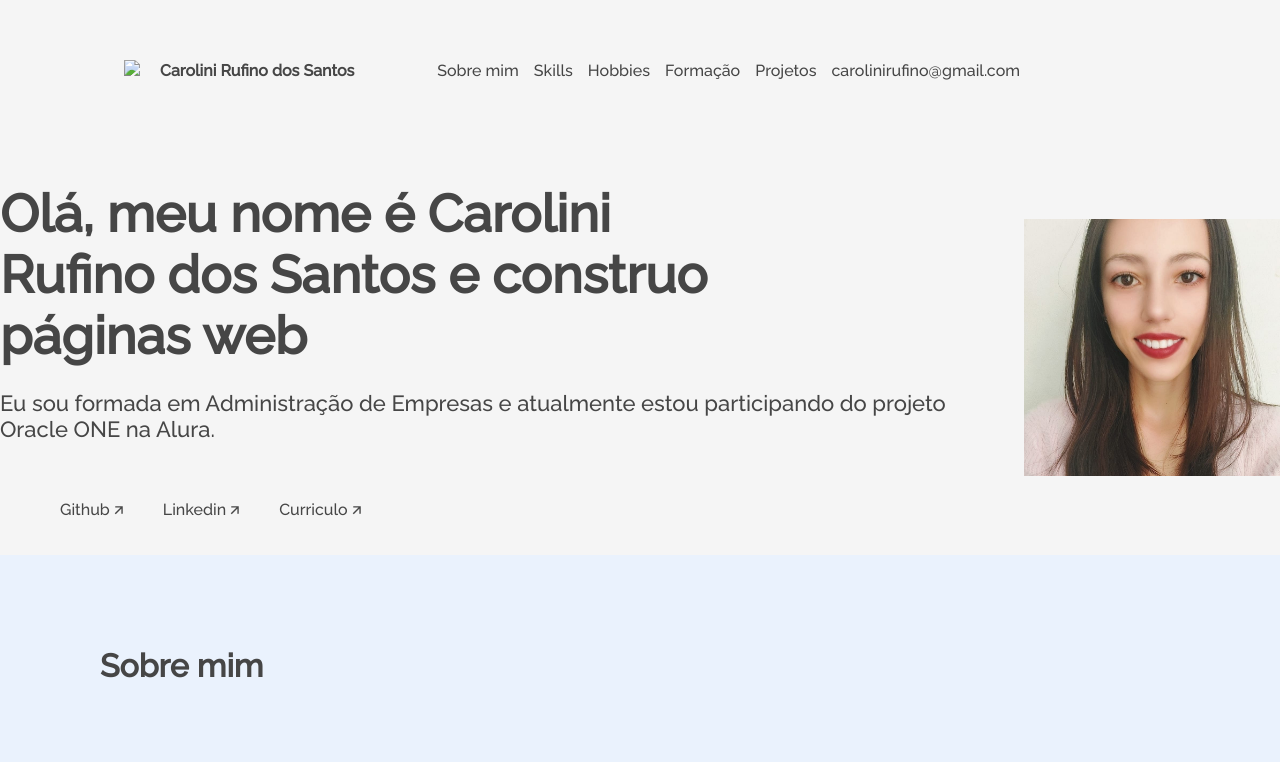
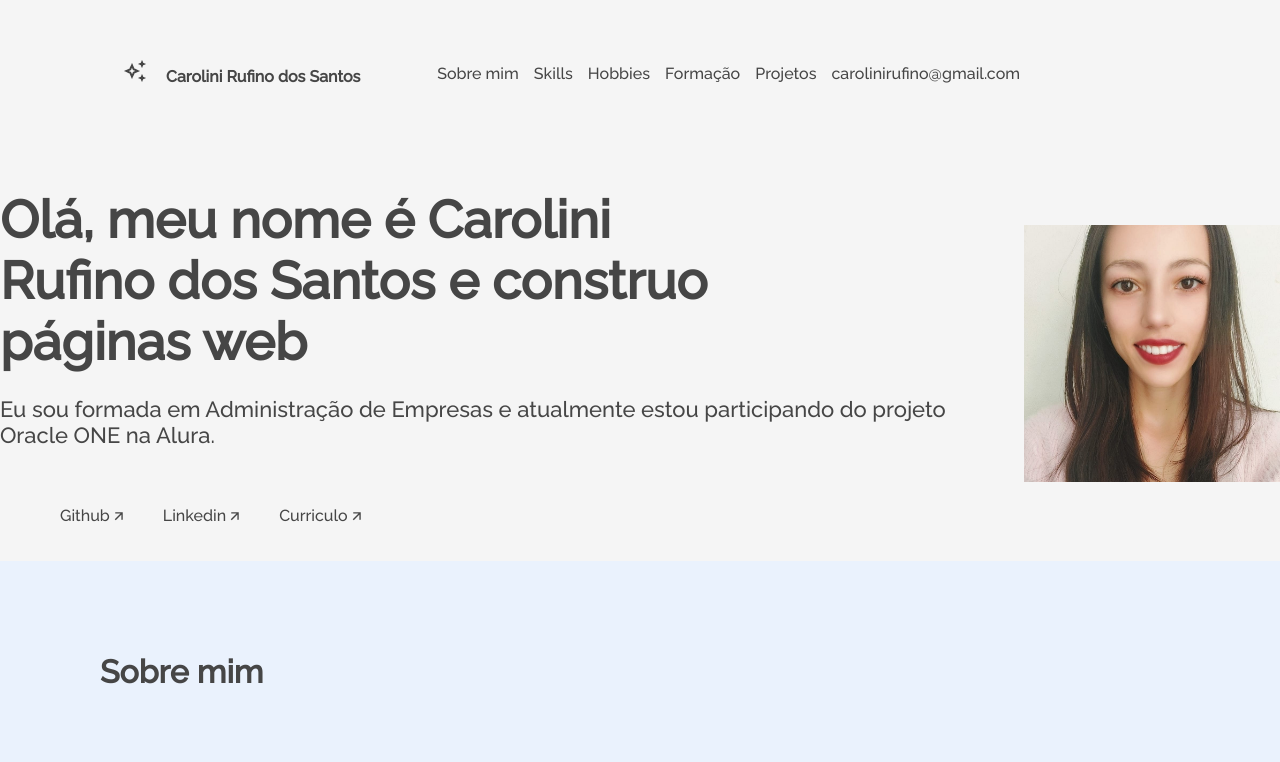
Before and after one commit to carolinirufino/portfolio, a plain HTML site: page index.html in a window 1280 px wide. Shown: the top 762 px of the page. Drawn offline with Linux system fonts and the light colour scheme; files whose address does not match are found by name.

Commit message:
index.html

```diff
--- a/index.html
+++ b/index.html
@@ -21,7 +21,7 @@
     <div class="all">
     <section class="menu">
         <header>
-            <img class="icone__title" src="assets\vector.png">
+            <img class="icone__title" src="vector.png">
             <h3 class="menu__title">Carolini Rufino dos Santos</h3>
         </header>
         <nav>
```
